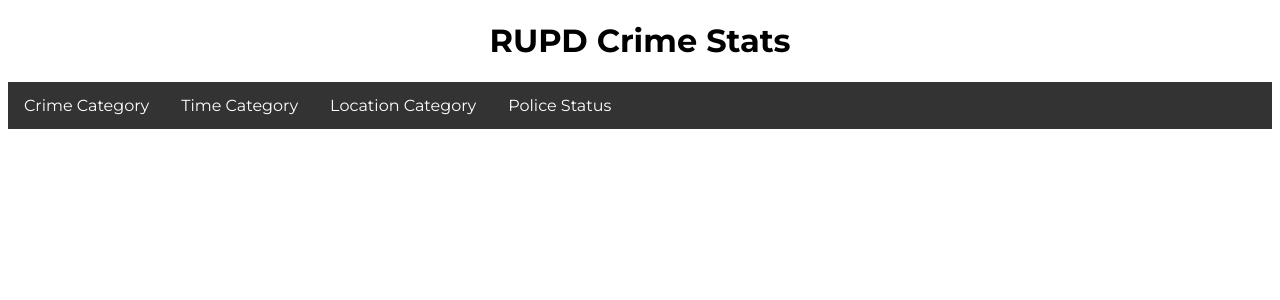
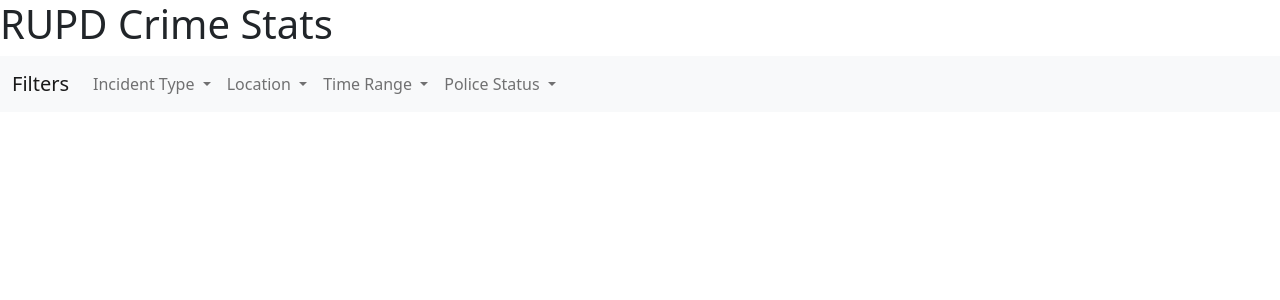
Before and after one commit to EthanDP/rupdcrimestats, a Django app: page /rupdheatmap/ in a window 1280 px wide. Shown: the top 300 px of the page. Run offline with Django 4.2, Linux system fonts and the light colour scheme.

Commit message:
Bootstrap and drop downs for filters

```diff
--- a/rupdstats/rupdheatmap/templates/rupdheatmap/base.html
+++ b/rupdstats/rupdheatmap/templates/rupdheatmap/base.html
@@ -5,13 +5,16 @@
     <meta name="viewport" content="width=device-width, initial-scale=1.0">
     <meta http-equiv="X-UA-Compatible" content="ie=edge">
     <title>{% block title %}{% endblock %}</title>
-    <link rel="stylesheet" href="style.css">
 
     <link rel="preconnect" href="https://fonts.googleapis.com">
     <link rel="preconnect" href="https://fonts.gstatic.com" crossorigin>
     <link href="https://fonts.googleapis.com/css2?family=Montserrat:ital,wght@0,100;0,400;0,700;1,100;1,400;1,700&display=swap" rel="stylesheet">
 
+    <link href="https://cdn.jsdelivr.net/npm/bootstrap@5.2.1/dist/css/bootstrap.min.css" rel="stylesheet" integrity="sha384-iYQeCzEYFbKjA/T2uDLTpkwGzCiq6soy8tYaI1GyVh/UjpbCx/TYkiZhlZB6+fzT" crossorigin="anonymous">
+    <script src="https://cdn.jsdelivr.net/npm/bootstrap@5.2.1/dist/js/bootstrap.bundle.min.js" integrity="sha384-u1OknCvxWvY5kfmNBILK2hRnQC3Pr17a+RTT6rIHI7NnikvbZlHgTPOOmMi466C8" crossorigin="anonymous"></script>
+    <link type="text/css" href="style.css">
   </head>
+
   <body>
     <div id="content">
         {% block content %}{% endblock %}
--- a/rupdstats/rupdheatmap/templates/rupdheatmap/index.html
+++ b/rupdstats/rupdheatmap/templates/rupdheatmap/index.html
@@ -3,12 +3,85 @@
 {% block title %} RUPD Crime Stats {% endblock %}
 
 {% block content %}
-    <h1>RUPD Crime Stats</h1>
 
-    <ul>
-        <li><a> Crime Category </a></li>
-        <li><a> Time Category </a></li>
-        <li><a> Location Category </a></li>
-        <li><a> Police Status </a></li>
-    </ul>
+  <!--Header-->
+
+  <h1>RUPD Crime Stats</h1>
+
+  <!--Navigation Bar-->
+
+  <nav class="navbar navbar-expand-lg bg-light">
+    <div class="container-fluid">
+      <a class="navbar-brand" href="#">Filters</a>
+      <button class="navbar-toggler" type="button" data-bs-toggle="collapse" data-bs-target="#navbarSupportedContent" aria-controls="navbarSupportedContent" aria-expanded="false" aria-label="Toggle navigation">
+        <span class="navbar-toggler-icon"></span>
+      </button>
+      <div class="collapse navbar-collapse" id="navbarSupportedContent">
+        <ul class="navbar-nav me-auto mb-2 mb-lg-0 justify-content-center">
+
+          <!--The Incident Type Dropdown-->
+
+          <li class="nav-item dropdown">
+            <a class="nav-link dropdown-toggle" href="#" role="button" data-bs-toggle="dropdown" aria-expanded="false">
+              Incident Type
+            </a>
+            <ul class="dropdown-menu">
+              {% comment %}
+              {% for  in  %}{% endfor %}
+              {% endcomment %}
+              <li><a class="dropdown-item" href="#">Theft</a></li>
+              <li><a class="dropdown-item" href="#">Harassment</a></li>
+              <li><a class="dropdown-item" href="#">Assault</a></li>
+            </ul>
+          </li>
+
+          <!--The Location Type Dropdown-->
+
+          <li class="nav-item dropdown">
+            <a class="nav-link dropdown-toggle" href="#" role="button" data-bs-toggle="dropdown" aria-expanded="false">
+              Location
+            </a>
+            <ul class="dropdown-menu">
+              <li><a class="dropdown-item" href="#"></a></li>
+              <li><a class="dropdown-item" href="#">Fondren Library</a></li>
+              <li><a class="dropdown-item" href="#">Rice Stadium</a></li>
+            </ul>
+          </li>
+
+          <!--The Time Range Dropdown-->
+
+          <li class="nav-item dropdown">
+            <a class="nav-link dropdown-toggle" href="#" role="button" data-bs-toggle="dropdown" aria-expanded="false">
+              Time Range
+            </a>
+            <ul class="dropdown-menu">
+              <li><a class="dropdown-item" href="#">In the Past 24 Hours</a></li>
+              <li><a class="dropdown-item" href="#">In the Past Week</a></li>
+              <li><a class="dropdown-item" href="#">In the Past Month</a></li>
+              <li><hr class="dropdown-divider"></li>
+              <li><a class="dropdown-item" href="#">Morning (5am - 12pm)</a></li>
+              <li><a class="dropdown-item" href="#">Afternoon (12pm - 5pm)</a></li>
+              <li><a class="dropdown-item" href="#">Evening (5pm - 10pm)</a></li>
+              <li><a class="dropdown-item" href="#">After Hours (10pm - 5am)</a></li>
+            </ul>
+          </li>
+
+          <!--The Police Status Dropdown-->
+
+          <li class="nav-item dropdown">
+            <a class="nav-link dropdown-toggle" href="#" role="button" data-bs-toggle="dropdown" aria-expanded="false">
+              Police Status
+            </a>
+            <ul class="dropdown-menu">
+              <li><a class="dropdown-item" href="#">Active</a></li>
+              <li><a class="dropdown-item" href="#">Criminal Arrest</a></li>
+              <li><a class="dropdown-item" href="#">Unfounded</a></li>
+            </ul>
+          </li>
+
+        </ul>
+      </div>
+    </div>
+  </nav>
+
 {% endblock %}
--- a/rupdstats/rupdheatmap/templates/rupdheatmap/style.css
+++ b/rupdstats/rupdheatmap/templates/rupdheatmap/style.css
@@ -1,4 +1,4 @@
-body {
+#content {
     font-family: 'Montserrat', sans-serif;
 }
 
```
